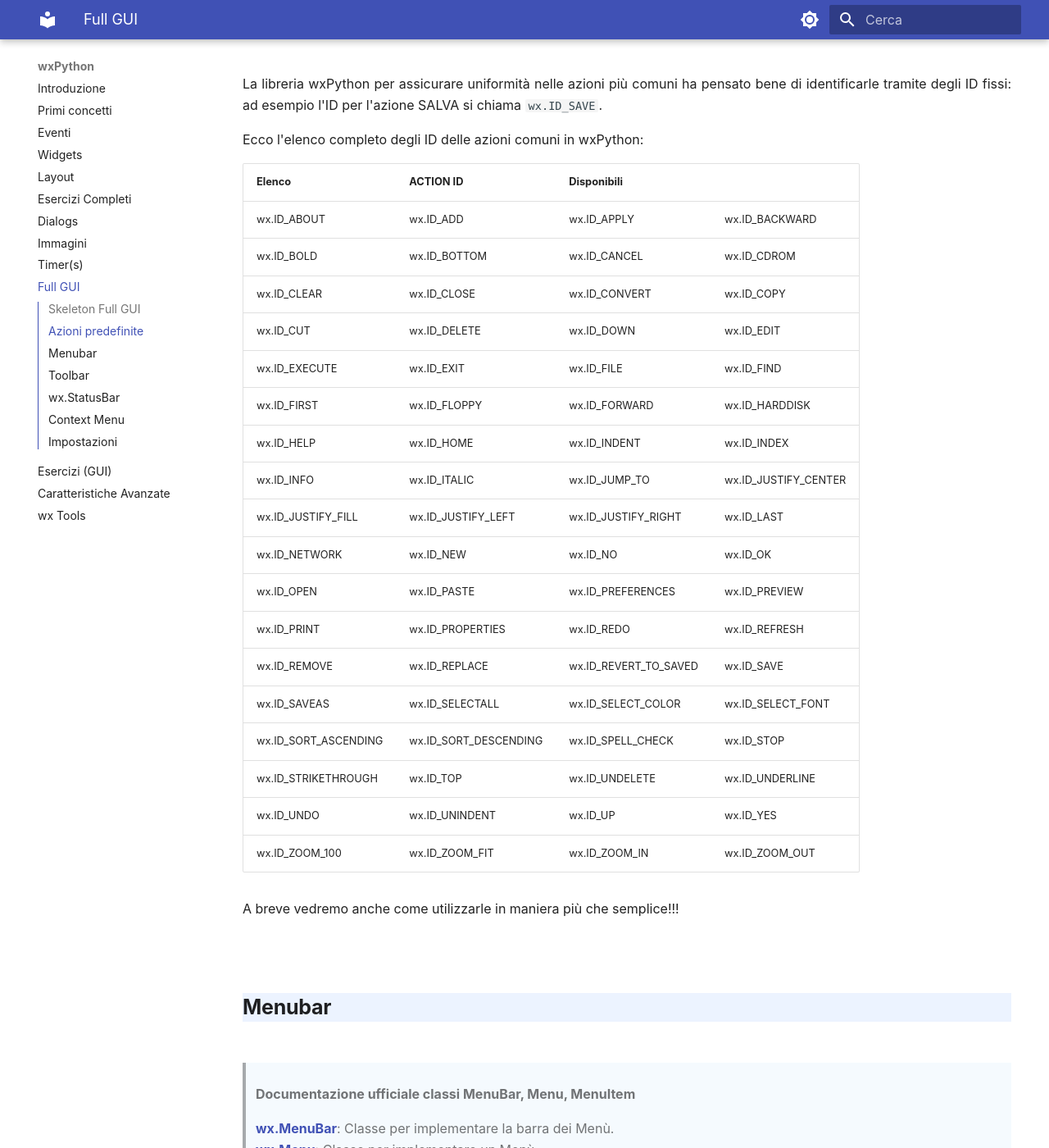
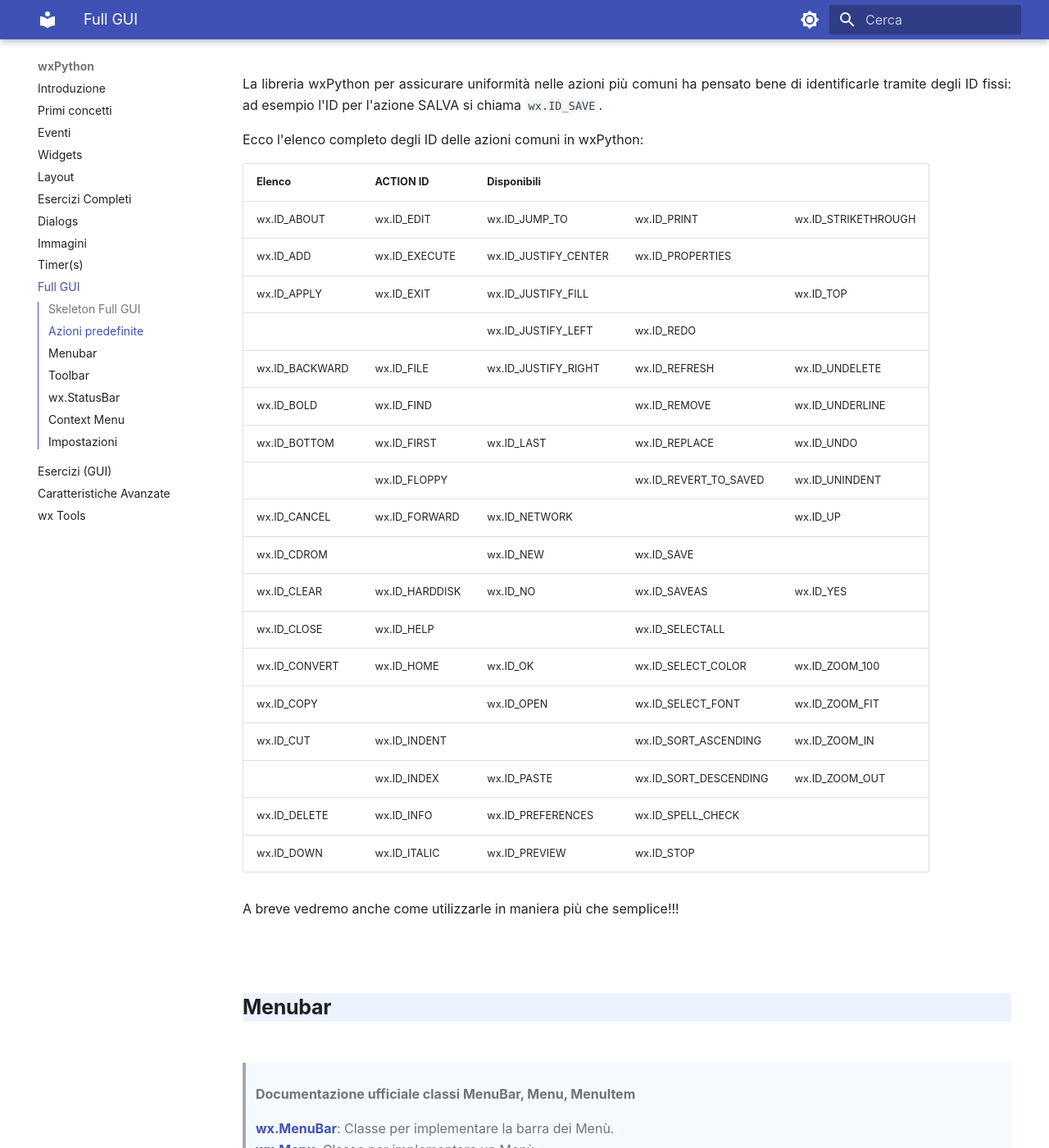
Before and after one commit to adjamhub/pyhandouts, an MkDocs documentation site: the page built from docs/wx/170_full_gui.md, in a window 1280 px wide and 1400 px high, scrolled down 2448 px. Shown: the whole window at 82% size. Built offline with MkDocs 1.6.1 and Material for MkDocs 9.7.7, drawn with Linux system fonts in a browser that asks for light colours.

```diff
--- a/docs/wx/170_full_gui.md
+++ b/docs/wx/170_full_gui.md
@@ -111,26 +111,28 @@ ad esempio l'ID per l'azione SALVA si chiama `wx.ID_SAVE`.
 Ecco l'elenco completo degli ID delle azioni comuni in wxPython:
 
 
-| Elenco                 | ACTION ID              | Disponibili            |                       |
-|------------------------|------------------------|------------------------|-----------------------|
-|  wx.ID_ABOUT           |  wx.ID_ADD             |  wx.ID_APPLY           |  wx.ID_BACKWARD       |
-|  wx.ID_BOLD            |  wx.ID_BOTTOM          |  wx.ID_CANCEL          |  wx.ID_CDROM          |
-|  wx.ID_CLEAR           |  wx.ID_CLOSE           |  wx.ID_CONVERT         |  wx.ID_COPY           |
-|  wx.ID_CUT             |  wx.ID_DELETE          |  wx.ID_DOWN            |  wx.ID_EDIT           |
-|  wx.ID_EXECUTE         |  wx.ID_EXIT            |  wx.ID_FILE            |  wx.ID_FIND           |
-|  wx.ID_FIRST           |  wx.ID_FLOPPY          |  wx.ID_FORWARD         |  wx.ID_HARDDISK       |
-|  wx.ID_HELP            |  wx.ID_HOME            |  wx.ID_INDENT          |  wx.ID_INDEX          |
-|  wx.ID_INFO            |  wx.ID_ITALIC          |  wx.ID_JUMP_TO         |  wx.ID_JUSTIFY_CENTER |
-|  wx.ID_JUSTIFY_FILL    |  wx.ID_JUSTIFY_LEFT    |  wx.ID_JUSTIFY_RIGHT   |  wx.ID_LAST           |
-|  wx.ID_NETWORK         |  wx.ID_NEW             |  wx.ID_NO              |  wx.ID_OK             |
-|  wx.ID_OPEN            |  wx.ID_PASTE           |  wx.ID_PREFERENCES     |  wx.ID_PREVIEW        |
-|  wx.ID_PRINT           |  wx.ID_PROPERTIES      |  wx.ID_REDO            |  wx.ID_REFRESH        |
-|  wx.ID_REMOVE          |  wx.ID_REPLACE         |  wx.ID_REVERT_TO_SAVED |  wx.ID_SAVE           |
-|  wx.ID_SAVEAS          |  wx.ID_SELECTALL       |  wx.ID_SELECT_COLOR    |  wx.ID_SELECT_FONT    |
-|  wx.ID_SORT_ASCENDING  |  wx.ID_SORT_DESCENDING |  wx.ID_SPELL_CHECK     |  wx.ID_STOP           |
-|  wx.ID_STRIKETHROUGH   |  wx.ID_TOP             |  wx.ID_UNDELETE        |  wx.ID_UNDERLINE      |
-|  wx.ID_UNDO            |  wx.ID_UNINDENT        |  wx.ID_UP              |  wx.ID_YES            |
-|  wx.ID_ZOOM_100        |  wx.ID_ZOOM_FIT        |  wx.ID_ZOOM_IN         |  wx.ID_ZOOM_OUT       |
+| Elenco                | ACTION ID         | Disponibili            |                       |                       |
+|-----------------------|-------------------|------------------------|-----------------------|-----------------------|
+| wx.ID_ABOUT           | wx.ID_EDIT        | wx.ID_JUMP_TO          | wx.ID_PRINT           | wx.ID_STRIKETHROUGH   |
+| wx.ID_ADD             | wx.ID_EXECUTE     | wx.ID_JUSTIFY_CENTER   | wx.ID_PROPERTIES      |                       |
+| wx.ID_APPLY           | wx.ID_EXIT        | wx.ID_JUSTIFY_FILL     |                       | wx.ID_TOP             |
+|                       |                   | wx.ID_JUSTIFY_LEFT     | wx.ID_REDO            |                       |
+| wx.ID_BACKWARD        | wx.ID_FILE        | wx.ID_JUSTIFY_RIGHT    | wx.ID_REFRESH         | wx.ID_UNDELETE        |
+| wx.ID_BOLD            | wx.ID_FIND        |                        | wx.ID_REMOVE          | wx.ID_UNDERLINE       |
+| wx.ID_BOTTOM          | wx.ID_FIRST       | wx.ID_LAST             | wx.ID_REPLACE         | wx.ID_UNDO            |
+|                       | wx.ID_FLOPPY      |                        | wx.ID_REVERT_TO_SAVED | wx.ID_UNINDENT        |
+| wx.ID_CANCEL          | wx.ID_FORWARD     | wx.ID_NETWORK          |                       | wx.ID_UP              |
+| wx.ID_CDROM           |                   | wx.ID_NEW              | wx.ID_SAVE            |                       |
+| wx.ID_CLEAR           | wx.ID_HARDDISK    | wx.ID_NO               | wx.ID_SAVEAS          | wx.ID_YES             |
+| wx.ID_CLOSE           | wx.ID_HELP        |                        | wx.ID_SELECTALL       |                       |
+| wx.ID_CONVERT         | wx.ID_HOME        | wx.ID_OK               | wx.ID_SELECT_COLOR    | wx.ID_ZOOM_100        |
+| wx.ID_COPY            |                   | wx.ID_OPEN             | wx.ID_SELECT_FONT     | wx.ID_ZOOM_FIT        |
+| wx.ID_CUT             | wx.ID_INDENT      |                        | wx.ID_SORT_ASCENDING  | wx.ID_ZOOM_IN         |
+|                       | wx.ID_INDEX       | wx.ID_PASTE            | wx.ID_SORT_DESCENDING | wx.ID_ZOOM_OUT        |
+| wx.ID_DELETE          | wx.ID_INFO        | wx.ID_PREFERENCES      | wx.ID_SPELL_CHECK     |                       |
+| wx.ID_DOWN            | wx.ID_ITALIC      | wx.ID_PREVIEW          | wx.ID_STOP            |                       |
+
+
 
 
 A breve vedremo anche come utilizzarle in maniera più che semplice!!!
```
